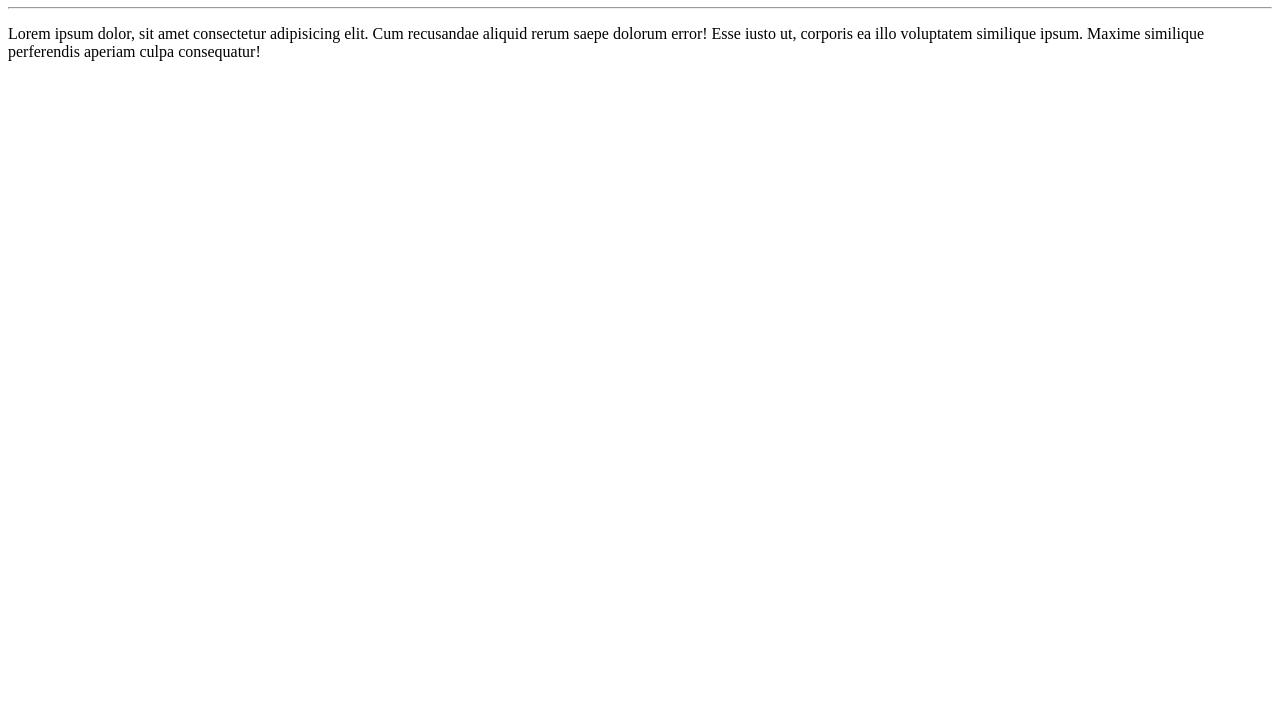
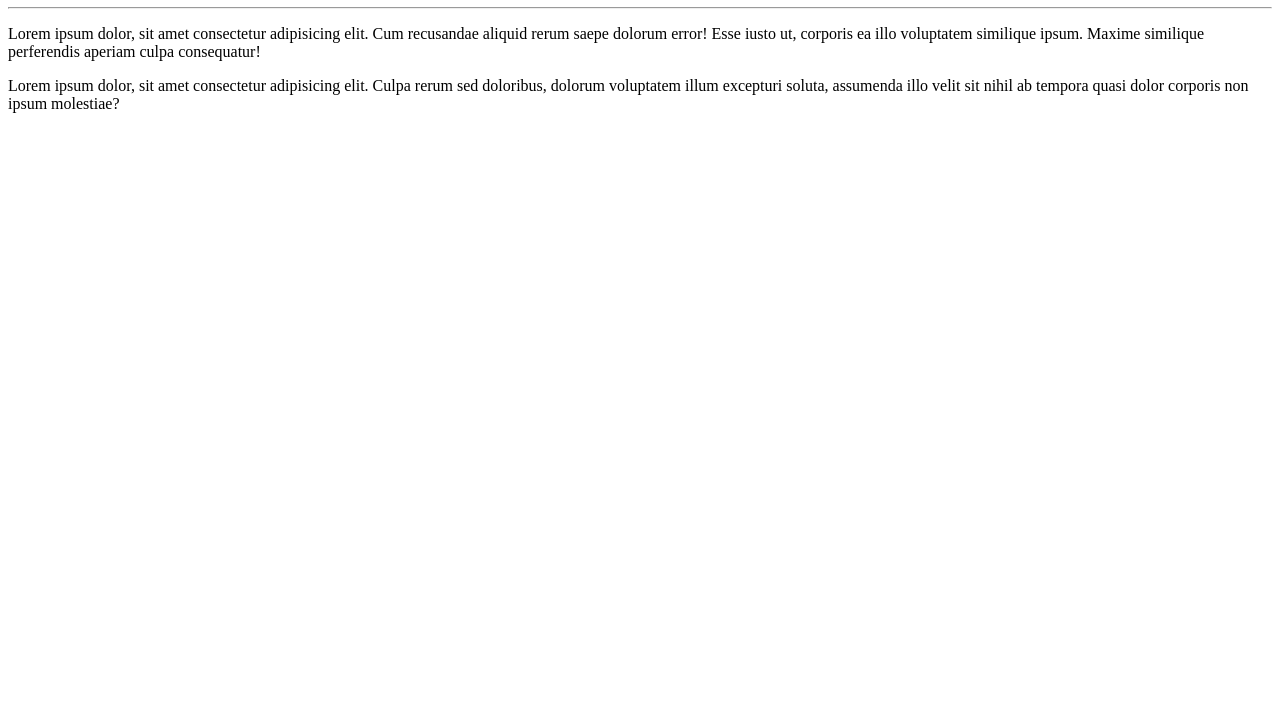
Before and after one commit to yDaviDead/Ola-Mundo, a plain HTML site: page site-exemplo/index.html in a window 1280 px wide. Shown: the part 73-800 px from the top of the page. Drawn offline with Linux system fonts and the light colour scheme.

Commit message:
adicionei um parágrafo

```diff
--- a/site-exemplo/index.html
+++ b/site-exemplo/index.html
@@ -9,6 +9,7 @@
     <h1>Olá, mundo!</h1>
     <hr>
     <p>Lorem ipsum dolor, sit amet consectetur adipisicing elit. Cum recusandae aliquid rerum saepe dolorum error! Esse iusto ut, corporis ea illo voluptatem similique ipsum. Maxime similique perferendis aperiam culpa consequatur!</p>
+    <p>Lorem ipsum dolor, sit amet consectetur adipisicing elit. Culpa rerum sed doloribus, dolorum voluptatem illum excepturi soluta, assumenda illo velit sit nihil ab tempora quasi dolor corporis non ipsum molestiae?</p>
 
 </body>
 </html>
```
